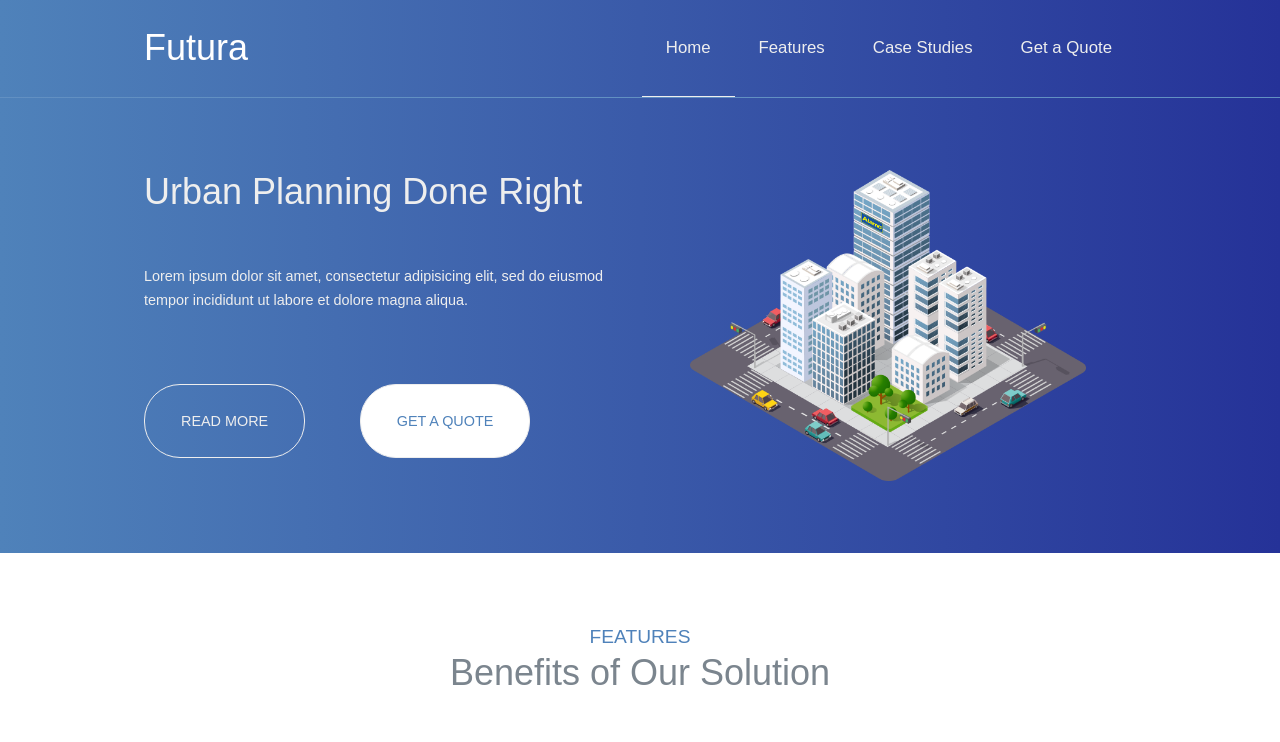
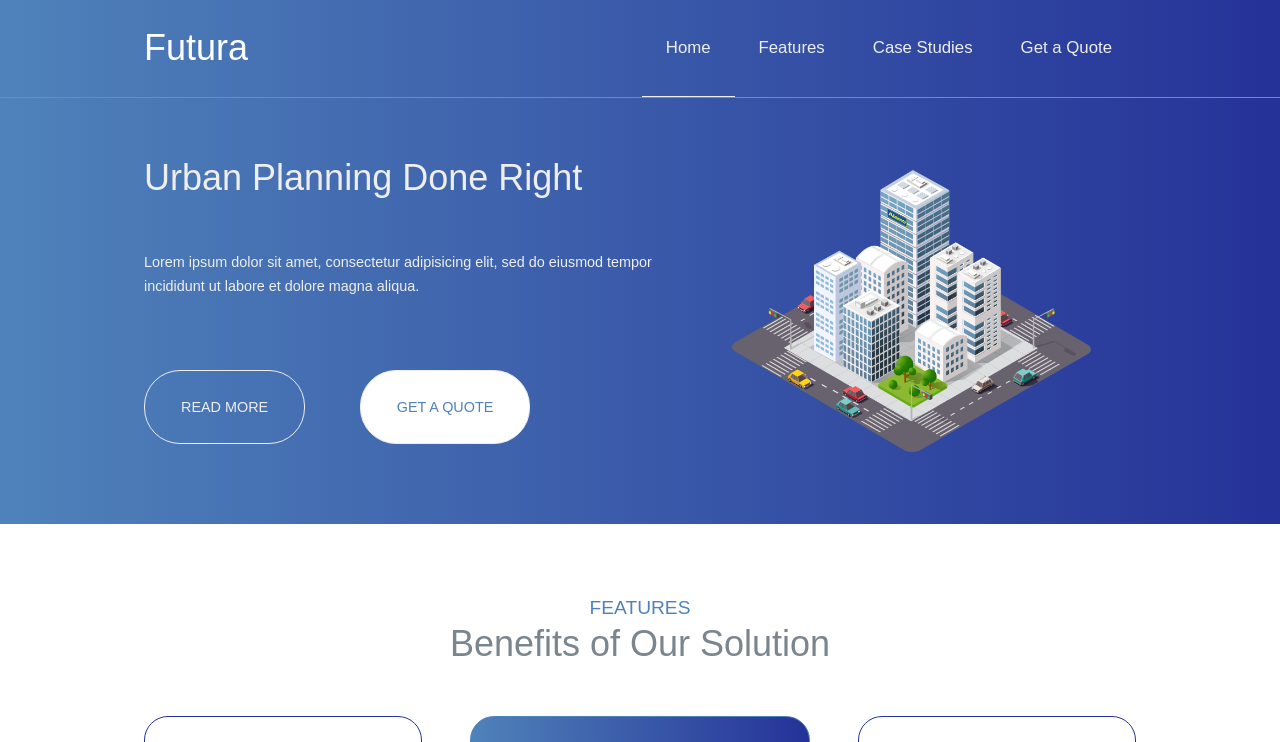
Before and after one commit to tianhuil/html-and-css, a plain HTML site: page sample-page/index.html in a window 1280 px wide. Shown: the top 742 px of the page. Drawn offline with Linux system fonts and the light colour scheme.

Commit message:
Moving half

```diff
--- a/sample-page/styles.css
+++ b/sample-page/styles.css
@@ -187,11 +187,6 @@ h2 {
 	color: var(--off-white);
 }
 
-.half {
-  flex-grow: 1;
-  flex-basis: 0;
-}
-
 .logo {
 	margin: 2rem 0;
 }
@@ -246,9 +241,3 @@ h2 {
 .case .title {
 	text-align: left;
 }
-
-.half img {
-	max-width: 80%;
-	margin: 0 auto;
-	display: block;
-}
```
